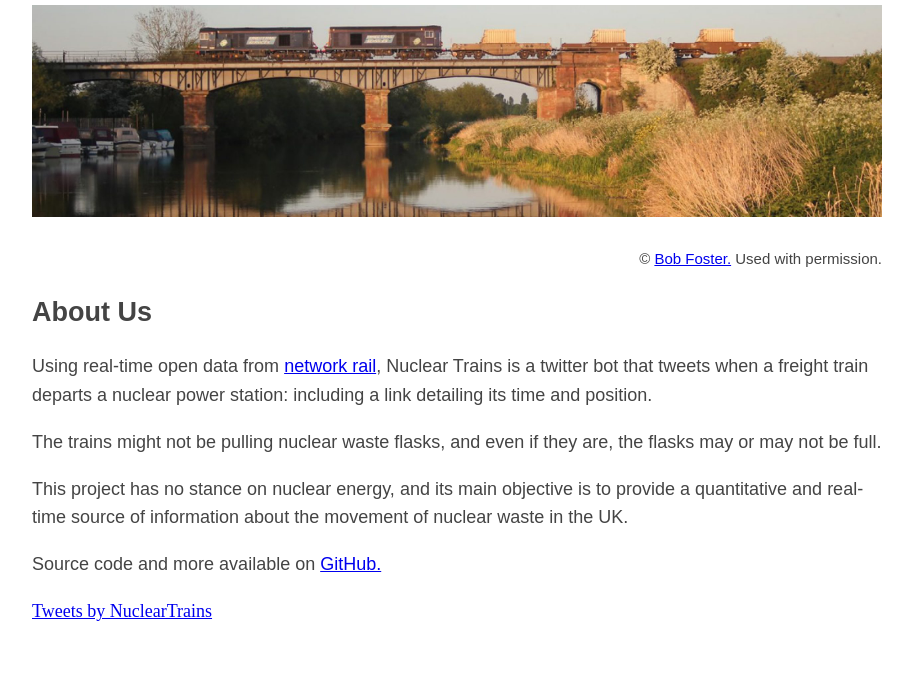
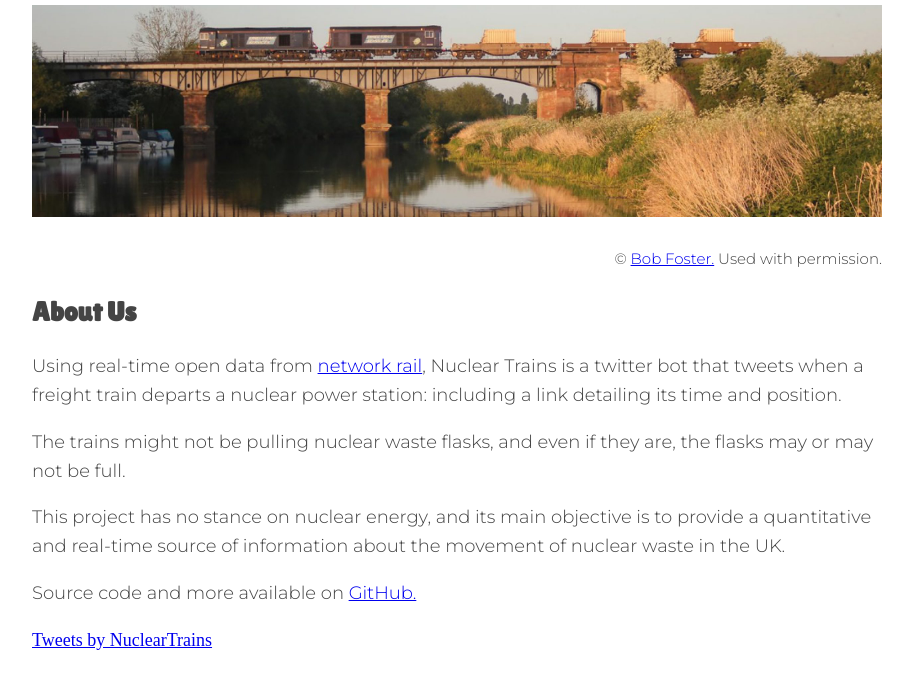
Before and after one commit to mattallinson/NuclearTrains, a plain HTML site: page index.html in a window 1280 px wide. Shown: the part 89-778 px from the top of the page, without its empty margins (183-1096 px from the left). Drawn offline with Linux system fonts and the light colour scheme.

Commit message:
visual updates

```diff
--- a/index.html
+++ b/index.html
@@ -10,6 +10,7 @@
 
 	  gtag('config', 'UA-131239808-1');
 	</script>
+	<link href="https://fonts.googleapis.com/css?family=Lilita+One|Montserrat:300" rel="stylesheet">
 	<link rel="stylesheet" type="text/css" href="static/main.css">
 	<title>Nuclear Trains &ndash; Position and timing of UK nuclear waste trains</title>
 </head>
--- a/static/main.css
+++ b/static/main.css
@@ -14,12 +14,13 @@ h1{
 }
 
 h2,h3{
-	font-family: 'Montserrat', sans-serif;
+	font-family: 'Lilita One', sans-serif;
 	line-height:1.27;
 }
 
 p{
 	font-family: 'Montserrat', sans-serif;
+
 }
 
  img {
```
